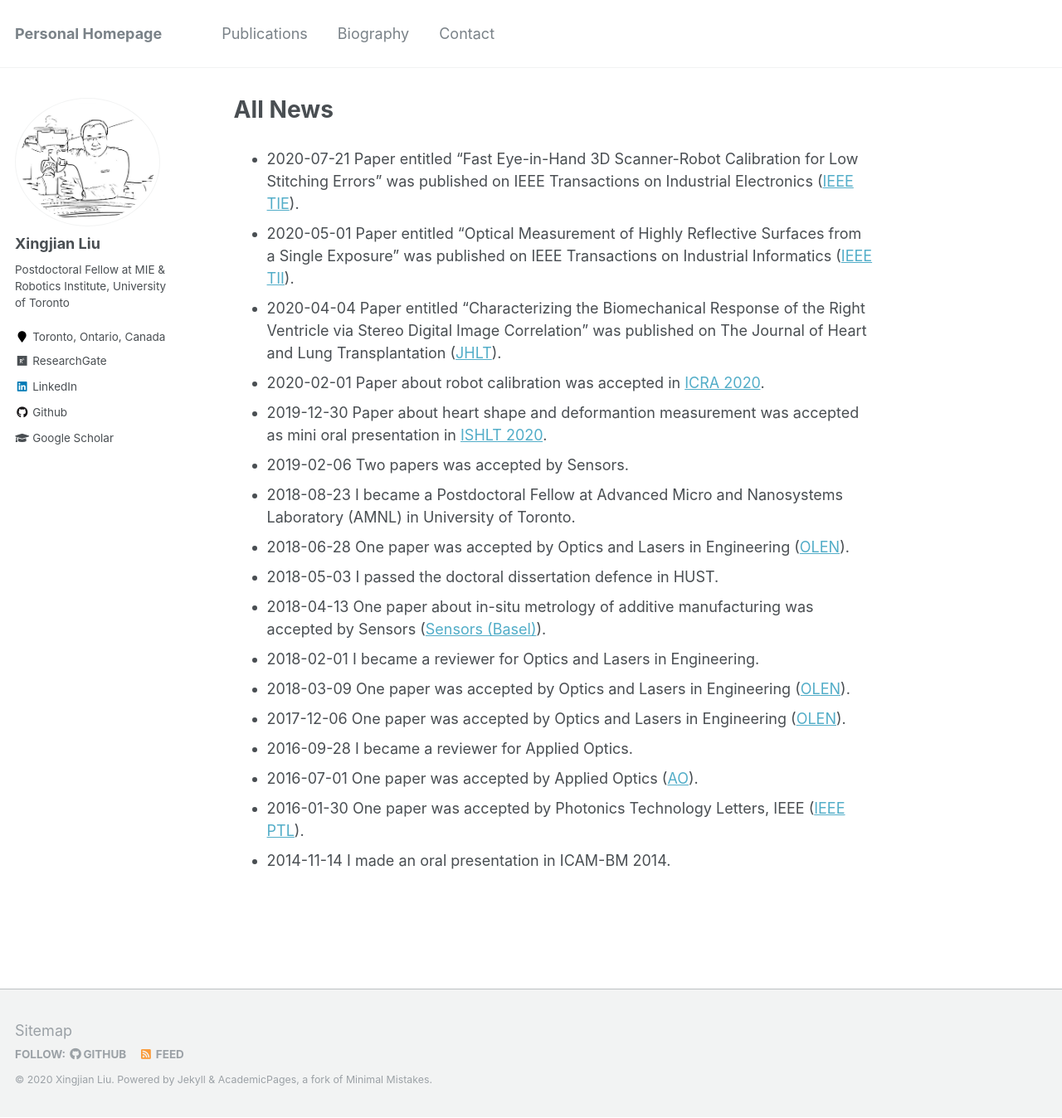
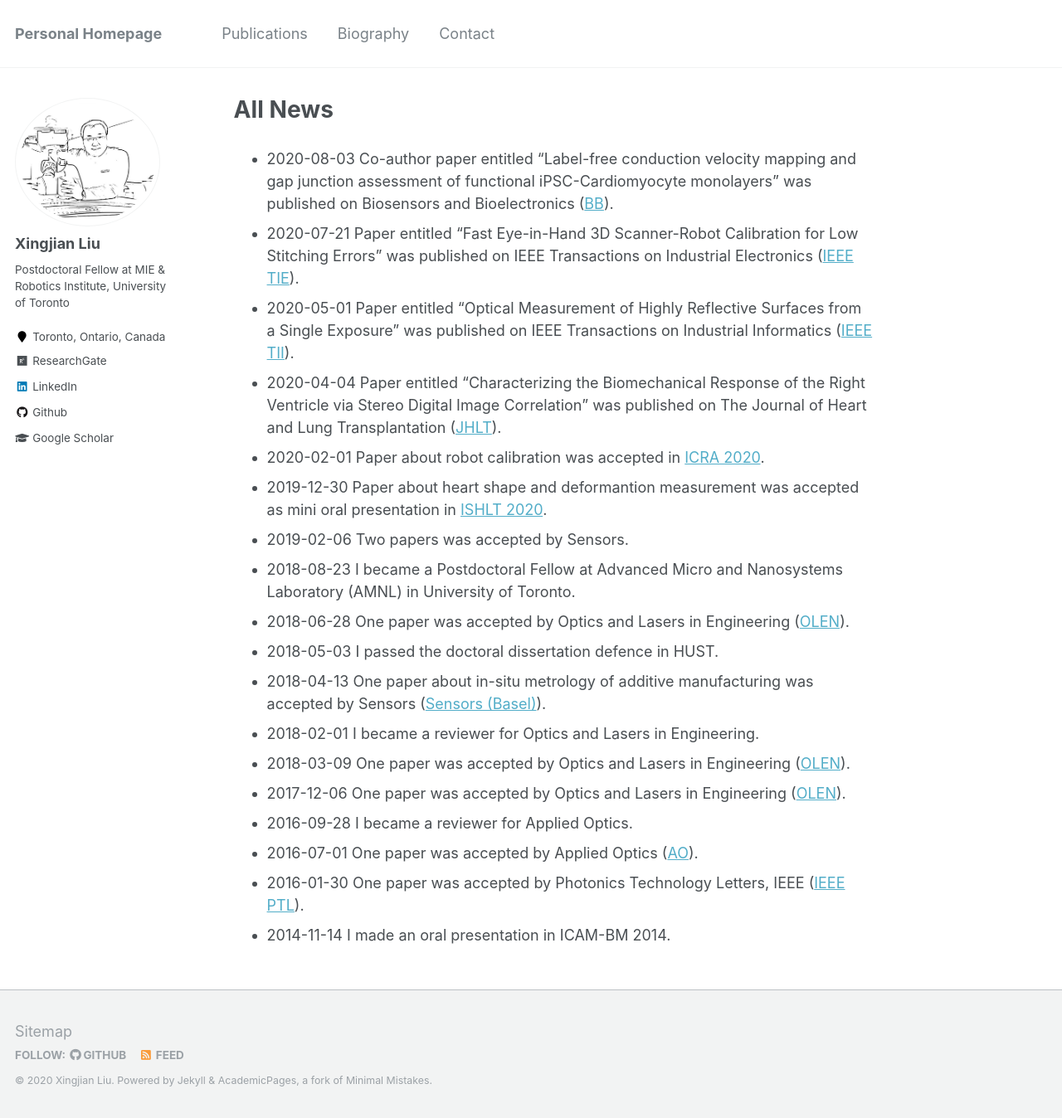
Before and after one commit to xingjianliu/xingjianliu.github.io, a Jekyll site: the page built from _pages/news.md, in a window 1280 px wide and 1348 px high. Shown: the whole window at 83% size. Built offline with Jekyll 4.4.1, drawn with Linux system fonts in a browser that asks for light colours.

Commit message:
Update news.md

```diff
--- a/_pages/news.md
+++ b/_pages/news.md
@@ -4,6 +4,7 @@ permalink: /news/
 author_profile: true
 ---
 
+* 2020-08-03 Co-author paper entitled "Label-free conduction velocity mapping and gap junction assessment of functional iPSC-Cardiomyocyte monolayers" was published on Biosensors and Bioelectronics ([BB](https://doi.org/10.1016/j.bios.2020.112468)).
 * 2020-07-21 Paper entitled "Fast Eye-in-Hand 3D Scanner-Robot Calibration for Low Stitching Errors" was published on IEEE Transactions on Industrial Electronics ([IEEE TIE](https://doi.org/10.1109/TIE.2020.3009568)).
 * 2020-05-01 Paper entitled "Optical Measurement of Highly Reflective Surfaces from a Single Exposure" was published on IEEE Transactions on Industrial Informatics ([IEEE TII](https://doi.org/10.1109/TII.2020.2991458)).
 * 2020-04-04 Paper entitled "Characterizing the Biomechanical Response of the Right Ventricle via Stereo Digital Image Correlation" was published on The Journal of Heart and Lung Transplantation ([JHLT](https://doi.org/10.1016/j.healun.2020.01.757)).
```
